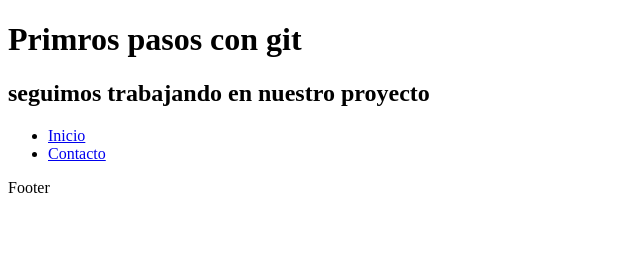
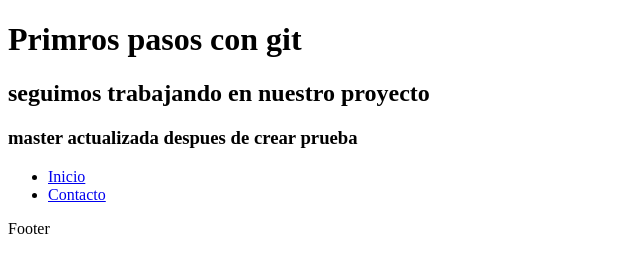
Before and after one commit to julianmoran1/reposgit, a plain HTML site: page index.html in a window 1280 px wide. Shown: the whole page, without its empty margins (0-640 px from the left). Drawn offline with Linux system fonts and the light colour scheme.

Commit message:
master actualizada

```diff
--- a/index.html
+++ b/index.html
@@ -9,6 +9,7 @@
 <body>
     <h1>Primros pasos con git</h1>
     <h2>seguimos trabajando en nuestro proyecto</h2>
+    <h3>master actualizada despues de crear prueba</h3>
     <header>
         <nav>
             <ul>
```
